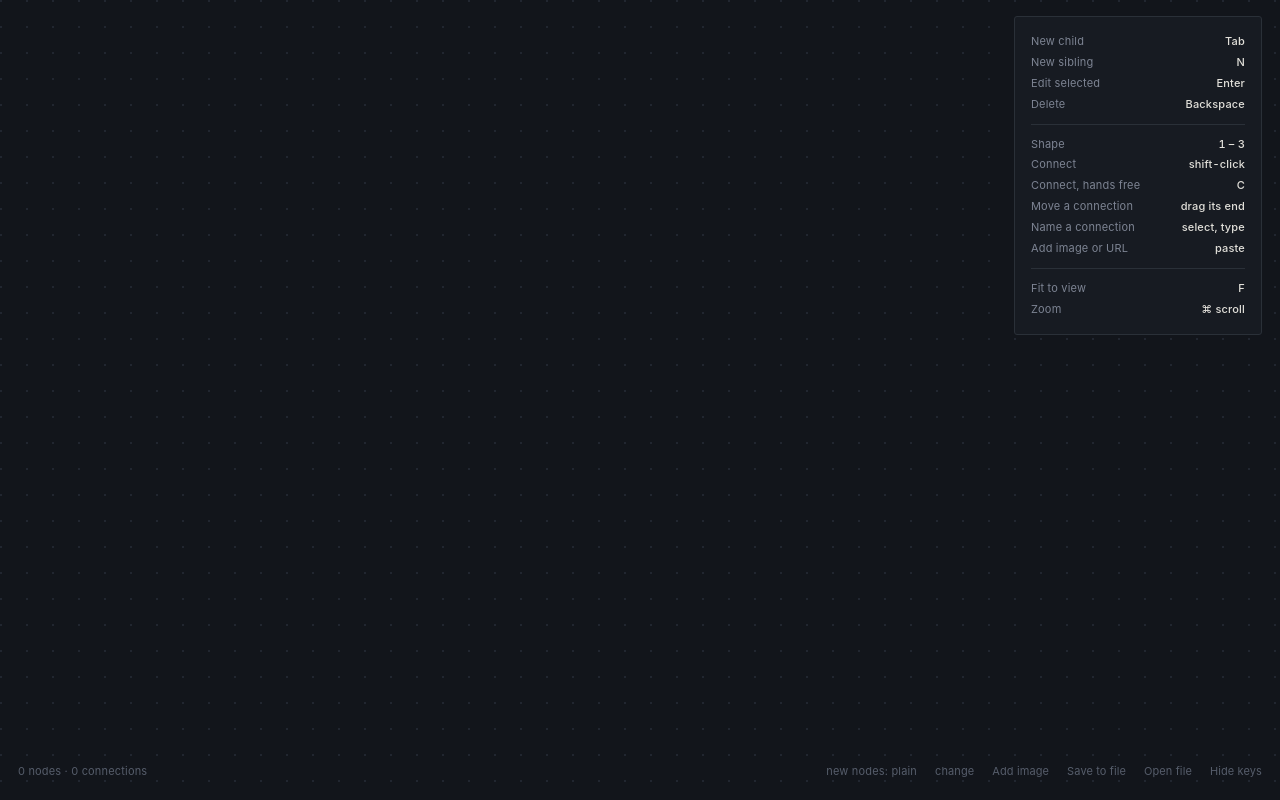
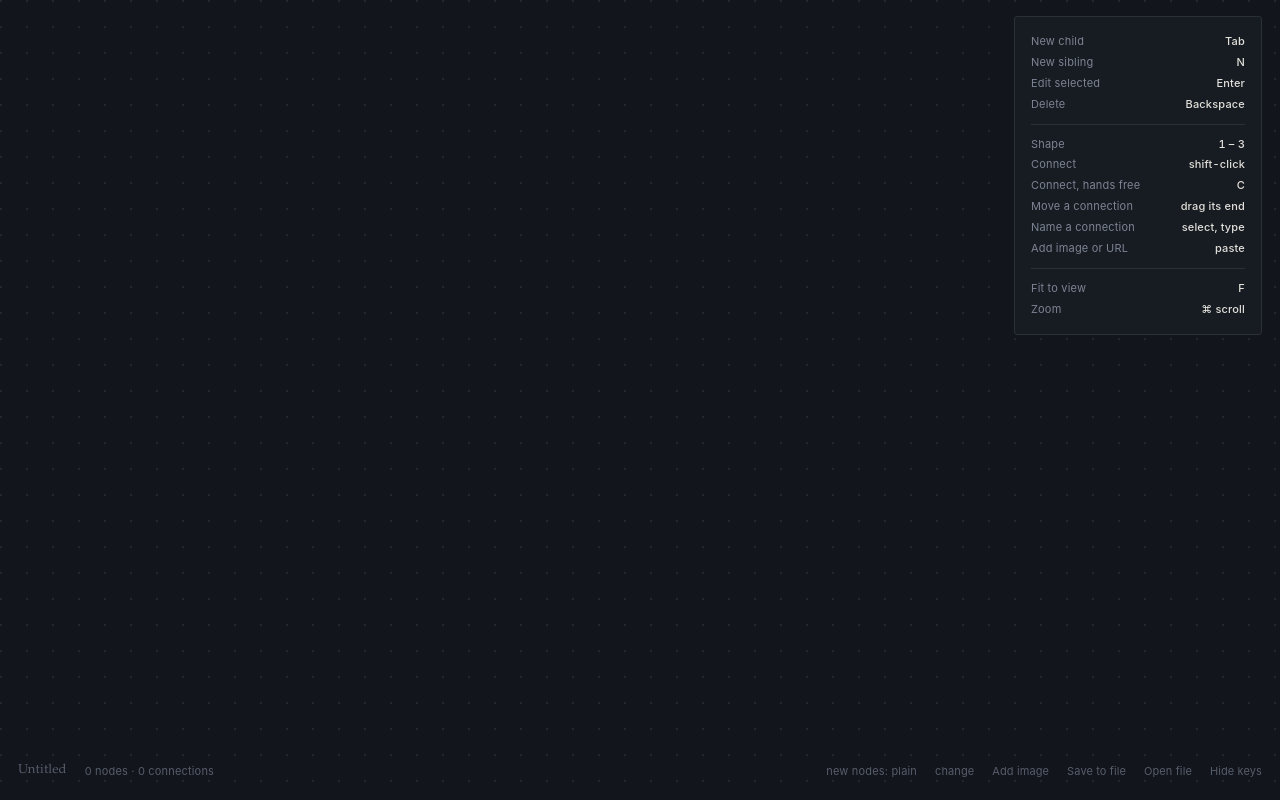
Before and after one commit to yellowlagoo/mind-map, a React (Vite) app: page / in a window 1280 px wide. Built offline with nearby package versions, Linux system fonts and the light colour scheme.

Commit message:
title feature

```diff
--- a/src/MindMap.jsx
+++ b/src/MindMap.jsx
@@ -7,6 +7,7 @@ import { hostOf, titleFromUrl, edgePath } from "./geometry";
 import { resetIds } from "./seed";
 import { createInitialState } from "./state/initialState";
 import { nodesWithBounds, mergeForExport } from "./state/nodeBounds";
+import { filenameFromTitle } from "./state/filename";
 import {
   boardReducer,
   selectedNodeId,
@@ -21,7 +22,7 @@ import {
 
 export default function MindMap() {
   const [state, dispatch] = useReducer(boardReducer, undefined, createInitialState);
-  const { document: { nodes, edges }, layout, ui, view } = state;
+  const { document: { nodes, edges, title }, layout, ui, view } = state;
   const boundsNodes = useMemo(
     () => nodesWithBounds(nodes, layout.byId),
     [nodes, layout.byId],
@@ -39,6 +40,7 @@ export default function MindMap() {
   const [hoverEdge, setHoverEdge] = useState(null);
   const [rewire, setRewire] = useState(null);
   const [showLanding, setShowLanding] = useState(true);
+  const [editingTitle, setEditingTitle] = useState(false);
 
   const surfaceRef = useRef(null);
   const measured = useRef({});
@@ -489,13 +491,17 @@ export default function MindMap() {
 
   /* ---------- files ---------- */
   const exportJson = () => {
-    const blob = new Blob(
-      [JSON.stringify({ nodes: mergeForExport(nodes, layout.byId), edges }, null, 2)],
-      { type: "application/json" },
-    );
+    const payload = {
+      title,
+      nodes: mergeForExport(nodes, layout.byId),
+      edges,
+    };
+    const blob = new Blob([JSON.stringify(payload, null, 2)], {
+      type: "application/json",
+    });
     const a = document.createElement("a");
     a.href = URL.createObjectURL(blob);
-    a.download = "map.json";
+    a.download = filenameFromTitle(title);
     a.click();
     URL.revokeObjectURL(a.href);
   };
@@ -506,7 +512,12 @@ export default function MindMap() {
       try {
         const data = JSON.parse(rd.result);
         if (!Array.isArray(data.nodes)) return;
-        dispatch({ type: "DOCUMENT_LOAD", nodes: data.nodes, edges: data.edges });
+        dispatch({
+          type: "DOCUMENT_LOAD",
+          nodes: data.nodes,
+          edges: data.edges,
+          title: data.title,
+        });
         resetIds(data.nodes.length + 1000);
         setTimeout(fit, 40);
       } catch {
@@ -934,6 +945,39 @@ export default function MindMap() {
       )}
 
       <div className="mm-bar">
+        <div className="mm-boardtitle">
+          {editingTitle ? (
+            <input
+              className="mm-boardtitle-input"
+              autoFocus
+              defaultValue={title}
+              onBlur={(e) => {
+                dispatch({ type: "SET_TITLE", title: e.target.value });
+                setEditingTitle(false);
+              }}
+              onKeyDown={(e) => {
+                if (e.key === "Enter") {
+                  e.preventDefault();
+                  dispatch({ type: "SET_TITLE", title: e.currentTarget.value });
+                  setEditingTitle(false);
+                }
+                if (e.key === "Escape") {
+                  e.preventDefault();
+                  setEditingTitle(false);
+                }
+              }}
+            />
+          ) : (
+            <button
+              type="button"
+              className="mm-boardtitle-btn"
+              title="Rename board"
+              onClick={() => setEditingTitle(true)}
+            >
+              {title}
+            </button>
+          )}
+        </div>
         <span>
           {linkFrom
             ? "Click a node to connect it. Esc to stop."
--- /dev/null
+++ b/src/state/filename.js
@@ -0,0 +1,11 @@
+/** Turn a board title into a safe download filename. */
+export function filenameFromTitle(title) {
+  const safe = title
+    .trim()
+    .replace(/[^\w\s-]/g, "")
+    .replace(/\s+/g, "-")
+    .replace(/-+/g, "-")
+    .replace(/^-|-$/g, "")
+    .slice(0, 80);
+  return `${safe || "map"}.json`;
+}
--- a/src/state/initialState.js
+++ b/src/state/initialState.js
@@ -10,7 +10,7 @@ export function createInitialState(seedData = seed()) {
   });
 
   return {
-    document: { nodes, edges: seedData.edges },
+    document: { nodes, edges: seedData.edges, title: "Untitled" },
     layout: { byId },
     ui: {
       selection: null,
--- a/src/state/reducer.js
+++ b/src/state/reducer.js
@@ -296,11 +296,24 @@ export function boardReducer(state, action) {
       });
       return {
         ...state,
-        document: { nodes, edges: action.edges || [] },
+        document: {
+          nodes,
+          edges: action.edges || [],
+          title: action.title?.trim() || "Untitled",
+        },
         layout: { byId },
         ui: { ...ui, selection: null, editing: null, linkFrom: null },
       };
     }
+
+    case "SET_TITLE":
+      return {
+        ...state,
+        document: {
+          ...doc,
+          title: action.title.trim() || "Untitled",
+        },
+      };
 
     /* ---- ui ---- */
     case "SELECT":
--- a/src/styles.js
+++ b/src/styles.js
@@ -109,6 +109,22 @@ export const CSS = `
 .mm-bar button:hover { color: var(--ink-dim); }
 .mm-bar .sp { flex:1; }
 
+.mm-boardtitle {
+  font-family: "Iowan Old Style", "Palatino Linotype", Palatino, Georgia, serif;
+  font-size: 13px; color: var(--ink-faint);
+}
+.mm-boardtitle-btn {
+  background: none; border: 0; padding: 0;
+  font: inherit; color: inherit; cursor: text;
+}
+.mm-boardtitle:hover .mm-boardtitle-btn,
+.mm-boardtitle-btn:hover { color: var(--ink); }
+.mm-boardtitle-input {
+  background: none; border: 0; border-bottom: 1px solid var(--line);
+  font: inherit; color: var(--ink); outline: none;
+  padding: 0 0 1px; min-width: 8ch; width: 16ch;
+}
+
 .mm-keys {
   position:absolute; right:18px; top:16px;
   background:#171b22; border:1px solid #2a3038;
```
